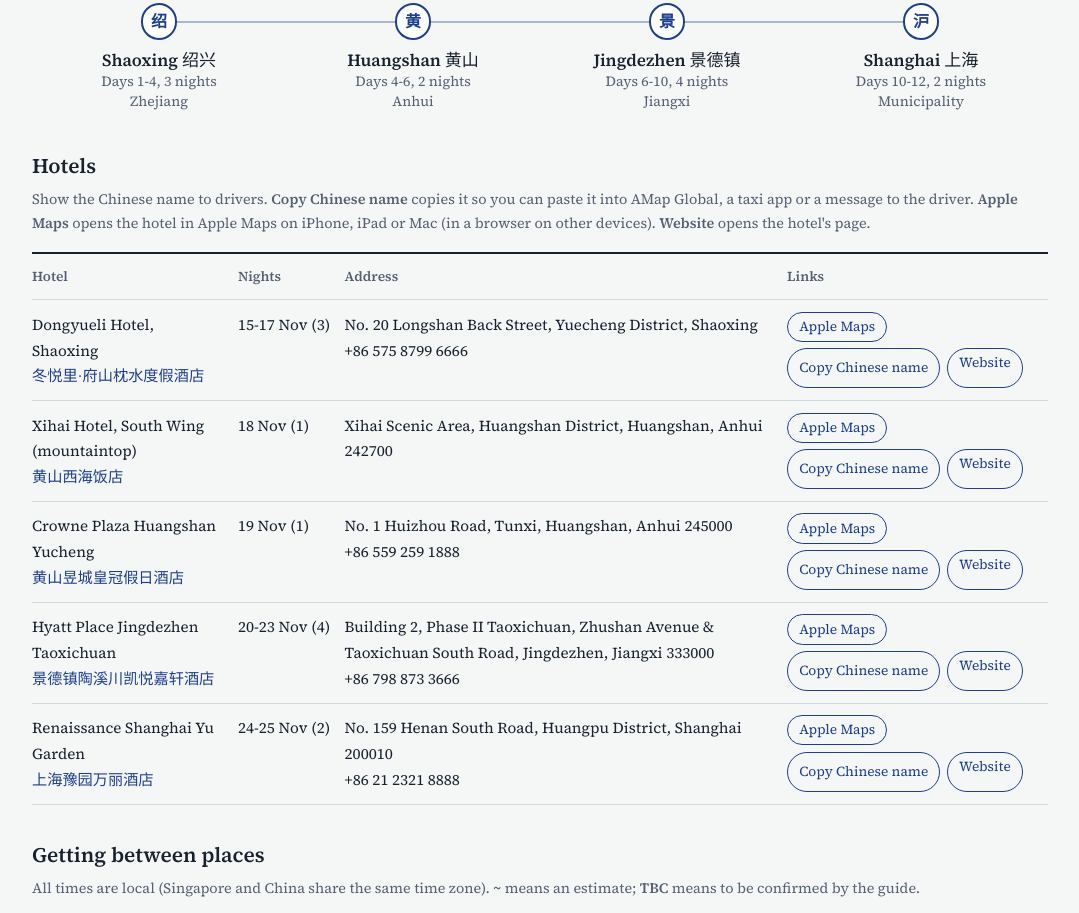
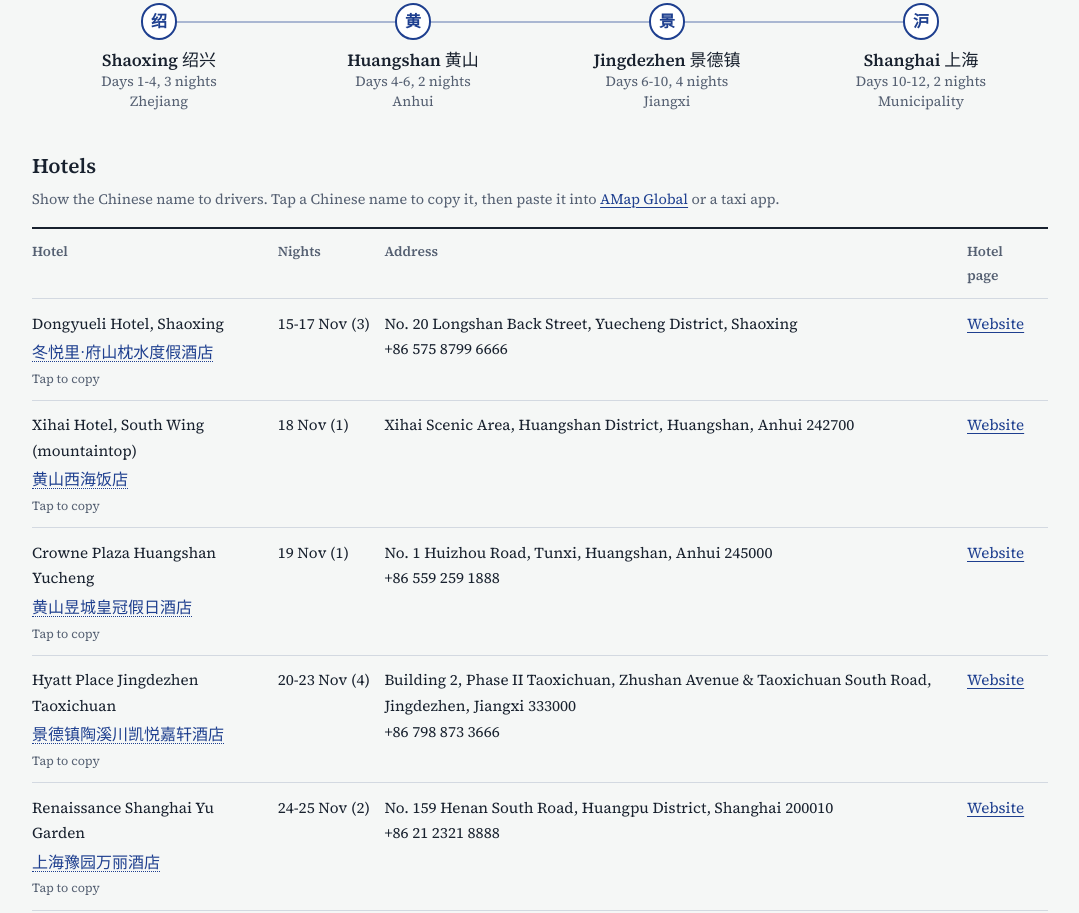
Before and after one commit to lohchingsoo/east-china-odyssey, a plain HTML site: page index.html in a window 1280 px wide. Shown: the part 1432-2345 px from the top of the page, without its empty margins (100-1179 px from the left). Drawn offline with Linux system fonts and the light colour scheme.

Commit message:
Add files via upload

```diff
--- a/index.html
+++ b/index.html
@@ -154,12 +154,14 @@ svg.map a:focus{outline:none}
 .tbl th{font-weight:600;font-size:.86rem;color:var(--muted)}
 .tbl td .han{display:block;font-size:.95rem;color:var(--cobalt)}
 .tbl .t{white-space:nowrap;font-variant-numeric:tabular-nums}
-.links{display:flex;gap:.4rem;flex-wrap:wrap}
-.pill{display:inline-block;white-space:nowrap;font-size:.86rem;line-height:1;padding:.45rem .7rem;border:1px solid var(--cobalt);border-radius:999px;text-decoration:none}
-.pill:hover{background:var(--cobalt-soft)}
-button.pill{font:inherit;font-size:.86rem;background:none;color:var(--cobalt);cursor:pointer}
-button.pill.done{background:var(--cobalt-soft)}
-@media (max-width:640px){
+button.cn-copy{display:block;font:inherit;background:none;border:0;padding:.15rem 0 0;margin:0;text-align:left;cursor:pointer;color:var(--cobalt)}
+button.cn-copy .han{display:inline;font-size:1rem;border-bottom:1px dotted currentColor}
+button.cn-copy .cn-hint{display:block;font-family:var(--serif);font-size:.78rem;color:var(--muted);margin-top:.1rem}
+button.cn-copy.done .cn-hint{color:var(--celadon)}
+button.cn-copy:hover .han{border-bottom-style:solid}
+.weblink{white-space:nowrap}
+
+button@media (max-width:640px){
   .tbl,.tbl tbody,.tbl tr,.tbl td{display:block;width:100%}
   .tbl thead{position:absolute;width:1px;height:1px;overflow:hidden;clip:rect(0 0 0 0)}
   .tbl{border-top-width:1px}
@@ -370,39 +372,39 @@ footer{padding:3rem 0 4rem;color:var(--muted);font-size:.9rem;border-top:1px sol
     </ol>
 
     <h3>Hotels</h3>
-    <p class="note">Show the Chinese name to drivers. <b>Copy Chinese name</b> copies it so you can paste it into AMap Global, a taxi app or a message to the driver. <b>Apple Maps</b> opens the hotel in Apple Maps on iPhone, iPad or Mac (in a browser on other devices). <b>Website</b> opens the hotel's page.</p>
+    <p class="note">Show the Chinese name to drivers. Tap a Chinese name to copy it, then paste it into <a href="#amap">AMap Global</a> or a taxi app.</p>
     <table class="tbl">
-      <thead><tr><th>Hotel</th><th>Nights</th><th>Address</th><th>Links</th></tr></thead>
+      <thead><tr><th>Hotel</th><th>Nights</th><th>Address</th><th>Hotel page</th></tr></thead>
       <tbody>
         <tr>
-          <td class="lead">Dongyueli Hotel, Shaoxing<span class="han">冬悦里·府山枕水度假酒店</span></td>
+          <td class="lead">Dongyueli Hotel, Shaoxing<button type="button" class="cn-copy" data-copy="冬悦里·府山枕水度假酒店"><span class="han">冬悦里·府山枕水度假酒店</span><span class="cn-hint">Tap to copy</span></button></td>
           <td data-label="Nights" class="t">15-17 Nov (3)</td>
           <td data-label="Address">No. 20 Longshan Back Street, Yuecheng District, Shaoxing<br><span class="nowrap">+86 575 8799 6666</span></td>
-          <td data-label="Links"><span class="links"><a class="pill" href="https://maps.apple.com/?q=%E5%86%AC%E6%82%A6%E9%87%8C%E5%BA%9C%E5%B1%B1%E6%9E%95%E6%B0%B4%E5%BA%A6%E5%81%87%E9%85%92%E5%BA%97" target="_blank" rel="noopener noreferrer">Apple Maps<span class="sr-only"> (opens in a new tab)</span></a><button type="button" class="pill copy" data-copy="冬悦里·府山枕水度假酒店">Copy Chinese name</button><a class="pill" href="https://uk.trip.com/hotels/shaoxing-hotel-detail-102859697/dongyueli-hotel" target="_blank" rel="noopener noreferrer">Website<span class="sr-only"> (opens in a new tab)</span></a></span></td>
+          <td data-label="Hotel page"><a class="weblink" href="https://uk.trip.com/hotels/shaoxing-hotel-detail-102859697/dongyueli-hotel" target="_blank" rel="noopener noreferrer">Website<span class="sr-only"> (opens in a new tab)</span></a></td>
         </tr>
         <tr>
-          <td class="lead">Xihai Hotel, South Wing (mountaintop)<span class="han">黄山西海饭店</span></td>
+          <td class="lead">Xihai Hotel, South Wing (mountaintop)<button type="button" class="cn-copy" data-copy="黄山西海饭店"><span class="han">黄山西海饭店</span><span class="cn-hint">Tap to copy</span></button></td>
           <td data-label="Nights" class="t">18 Nov (1)</td>
           <td data-label="Address">Xihai Scenic Area, Huangshan District, Huangshan, Anhui 242700</td>
-          <td data-label="Links"><span class="links"><a class="pill" href="https://maps.apple.com/?q=%E9%BB%84%E5%B1%B1%E8%A5%BF%E6%B5%B7%E9%A5%AD%E5%BA%97" target="_blank" rel="noopener noreferrer">Apple Maps<span class="sr-only"> (opens in a new tab)</span></a><button type="button" class="pill copy" data-copy="黄山西海饭店">Copy Chinese name</button><a class="pill" href="https://za.hotels.com/ho1057516416/xihai-hotel-huangshan-china" target="_blank" rel="noopener noreferrer">Website<span class="sr-only"> (opens in a new tab)</span></a></span></td>
+          <td data-label="Hotel page"><a class="weblink" href="https://za.hotels.com/ho1057516416/xihai-hotel-huangshan-china" target="_blank" rel="noopener noreferrer">Website<span class="sr-only"> (opens in a new tab)</span></a></td>
         </tr>
         <tr>
-          <td class="lead">Crowne Plaza Huangshan Yucheng<span class="han">黄山昱城皇冠假日酒店</span></td>
+          <td class="lead">Crowne Plaza Huangshan Yucheng<button type="button" class="cn-copy" data-copy="黄山昱城皇冠假日酒店"><span class="han">黄山昱城皇冠假日酒店</span><span class="cn-hint">Tap to copy</span></button></td>
           <td data-label="Nights" class="t">19 Nov (1)</td>
           <td data-label="Address">No. 1 Huizhou Road, Tunxi, Huangshan, Anhui 245000<br><span class="nowrap">+86 559 259 1888</span></td>
-          <td data-label="Links"><span class="links"><a class="pill" href="https://maps.apple.com/?q=%E9%BB%84%E5%B1%B1%E6%98%B1%E5%9F%8E%E7%9A%87%E5%86%A0%E5%81%87%E6%97%A5%E9%85%92%E5%BA%97" target="_blank" rel="noopener noreferrer">Apple Maps<span class="sr-only"> (opens in a new tab)</span></a><button type="button" class="pill copy" data-copy="黄山昱城皇冠假日酒店">Copy Chinese name</button><a class="pill" href="https://www.ihg.com/crowneplaza/hotels/us/en/huangshan/txncp/hoteldetail" target="_blank" rel="noopener noreferrer">Website<span class="sr-only"> (opens in a new tab)</span></a></span></td>
+          <td data-label="Hotel page"><a class="weblink" href="https://www.ihg.com/crowneplaza/hotels/us/en/huangshan/txncp/hoteldetail" target="_blank" rel="noopener noreferrer">Website<span class="sr-only"> (opens in a new tab)</span></a></td>
         </tr>
         <tr>
-          <td class="lead">Hyatt Place Jingdezhen Taoxichuan<span class="han">景德镇陶溪川凯悦嘉轩酒店</span></td>
+          <td class="lead">Hyatt Place Jingdezhen Taoxichuan<button type="button" class="cn-copy" data-copy="景德镇陶溪川凯悦嘉轩酒店"><span class="han">景德镇陶溪川凯悦嘉轩酒店</span><span class="cn-hint">Tap to copy</span></button></td>
           <td data-label="Nights" class="t">20-23 Nov (4)</td>
           <td data-label="Address">Building 2, Phase II Taoxichuan, Zhushan Avenue &amp; Taoxichuan South Road, Jingdezhen, Jiangxi 333000<br><span class="nowrap">+86 798 873 3666</span></td>
-          <td data-label="Links"><span class="links"><a class="pill" href="https://maps.apple.com/?q=%E6%99%AF%E5%BE%B7%E9%95%87%E9%99%B6%E6%BA%AA%E5%B7%9D%E5%87%AF%E6%82%A6%E5%98%89%E8%BD%A9%E9%85%92%E5%BA%97" target="_blank" rel="noopener noreferrer">Apple Maps<span class="sr-only"> (opens in a new tab)</span></a><button type="button" class="pill copy" data-copy="景德镇陶溪川凯悦嘉轩酒店">Copy Chinese name</button><a class="pill" href="https://www.hyatt.com/hyatt-place/en-US/jdzzj-hyatt-place-jingdezhen-taoxichuan" target="_blank" rel="noopener noreferrer">Website<span class="sr-only"> (opens in a new tab)</span></a></span></td>
+          <td data-label="Hotel page"><a class="weblink" href="https://www.hyatt.com/hyatt-place/en-US/jdzzj-hyatt-place-jingdezhen-taoxichuan" target="_blank" rel="noopener noreferrer">Website<span class="sr-only"> (opens in a new tab)</span></a></td>
         </tr>
         <tr>
-          <td class="lead">Renaissance Shanghai Yu Garden<span class="han">上海豫园万丽酒店</span></td>
+          <td class="lead">Renaissance Shanghai Yu Garden<button type="button" class="cn-copy" data-copy="上海豫园万丽酒店"><span class="han">上海豫园万丽酒店</span><span class="cn-hint">Tap to copy</span></button></td>
           <td data-label="Nights" class="t">24-25 Nov (2)</td>
           <td data-label="Address">No. 159 Henan South Road, Huangpu District, Shanghai 200010<br><span class="nowrap">+86 21 2321 8888</span></td>
-          <td data-label="Links"><span class="links"><a class="pill" href="https://maps.apple.com/?q=%E4%B8%8A%E6%B5%B7%E8%B1%AB%E5%9B%AD%E4%B8%87%E4%B8%BD%E9%85%92%E5%BA%97" target="_blank" rel="noopener noreferrer">Apple Maps<span class="sr-only"> (opens in a new tab)</span></a><button type="button" class="pill copy" data-copy="上海豫园万丽酒店">Copy Chinese name</button><a class="pill" href="https://www.marriott.com/en-us/hotels/shasy-renaissance-shanghai-yu-garden-hotel/overview/" target="_blank" rel="noopener noreferrer">Website<span class="sr-only"> (opens in a new tab)</span></a></span></td>
+          <td data-label="Hotel page"><a class="weblink" href="https://www.marriott.com/en-us/hotels/shasy-renaissance-shanghai-yu-garden-hotel/overview/" target="_blank" rel="noopener noreferrer">Website<span class="sr-only"> (opens in a new tab)</span></a></td>
         </tr>
       </tbody>
     </table>
@@ -414,8 +416,8 @@ footer{padding:3rem 0 4rem;color:var(--muted);font-size:.9rem;border-top:1px sol
       <tbody>
         <tr><td class="lead">Day 1: Singapore - Shanghai Pudong</td><td data-label="Transport">Flight SQ830</td><td data-label="Departs" class="t">Sun 15, 09:20</td><td data-label="Arrives" class="t">14:35</td><td data-label="Duration" class="t">5 h 15 min</td></tr>
         <tr><td class="lead">Day 1: Pudong Airport - Shaoxing</td><td data-label="Transport">Coach with guide, 220 km</td><td data-label="Departs" class="t">Sun 15, 15:45</td><td data-label="Arrives" class="t">~18:45</td><td data-label="Duration" class="t">~3 h</td></tr>
-        <tr><td class="lead">Day 4: Shaoxing - Hangzhou East Station <span class="han">杭州东站</span></td><td data-label="Transport">Coach</td><td data-label="Departs" class="t">Wed 18, TBC</td><td data-label="Arrives" class="t">Before 10:34</td><td data-label="Duration" class="t">~1 h</td></tr>
-        <tr><td class="lead">Day 4: Hangzhou East - Huangshan North <span class="han">黄山北站</span></td><td data-label="Transport">Train G7313, first class</td><td data-label="Departs" class="t">Wed 18, 10:34</td><td data-label="Arrives" class="t">12:02</td><td data-label="Duration" class="t">1 h 28 min</td></tr>
+        <tr><td class="lead">Day 4: Shaoxing - Hangzhou East Station <button type="button" class="cn-copy" data-copy="杭州东站"><span class="han">杭州东站</span><span class="cn-hint">Tap to copy</span></button></td><td data-label="Transport">Coach</td><td data-label="Departs" class="t">Wed 18, TBC</td><td data-label="Arrives" class="t">Before 10:34</td><td data-label="Duration" class="t">~1 h</td></tr>
+        <tr><td class="lead">Day 4: Hangzhou East - Huangshan North <button type="button" class="cn-copy" data-copy="黄山北站"><span class="han">黄山北站</span><span class="cn-hint">Tap to copy</span></button></td><td data-label="Transport">Train G7313, first class</td><td data-label="Departs" class="t">Wed 18, 10:34</td><td data-label="Arrives" class="t">12:02</td><td data-label="Duration" class="t">1 h 28 min</td></tr>
         <tr><td class="lead">Day 4: South Gate - Yungu cable car - Xihai Hotel</td><td data-label="Transport">Shuttle bus, cable car, walk</td><td data-label="Departs" class="t">Wed 18, after lunch</td><td data-label="Arrives" class="t">TBC</td><td data-label="Duration" class="t">~2 h 30 min</td></tr>
         <tr><td class="lead">Day 5: Xihai Hotel - Huangshan city</td><td data-label="Transport">Yungu cable car, then coach</td><td data-label="Departs" class="t">Thu 19, TBC</td><td data-label="Arrives" class="t">TBC</td><td data-label="Duration" class="t">TBC</td></tr>
         <tr><td class="lead">Day 6: Hongcun - Jingdezhen</td><td data-label="Transport">Coach</td><td data-label="Departs" class="t">Fri 20, TBC</td><td data-label="Arrives" class="t">TBC</td><td data-label="Duration" class="t">~2 h 30 min</td></tr>
@@ -979,11 +981,11 @@ footer{padding:3rem 0 4rem;color:var(--muted);font-size:.9rem;border-top:1px sol
 })();
 
 (function(){
-  Array.prototype.forEach.call(document.querySelectorAll("button.copy"), function(btn){
-    var label = btn.textContent;
+  Array.prototype.forEach.call(document.querySelectorAll("button.cn-copy"), function(btn){
+    var hint = btn.querySelector(".cn-hint"); var label = hint.textContent;
     btn.addEventListener("click", function(){
       var text = btn.getAttribute("data-copy");
-      function done(){ btn.textContent = "Copied"; btn.classList.add("done"); setTimeout(function(){ btn.textContent = label; btn.classList.remove("done"); }, 1800); }
+      function done(){ hint.textContent = "Copied"; btn.classList.add("done"); setTimeout(function(){ hint.textContent = label; btn.classList.remove("done"); }, 1800); }
       function fallback(){
         var ta = document.createElement("textarea"); ta.value = text; ta.setAttribute("readonly", ""); ta.style.position = "absolute"; ta.style.left = "-9999px";
         document.body.appendChild(ta); ta.select(); try { document.execCommand("copy"); done(); } catch (e) { window.prompt("Copy this name:", text); } document.body.removeChild(ta);
```
